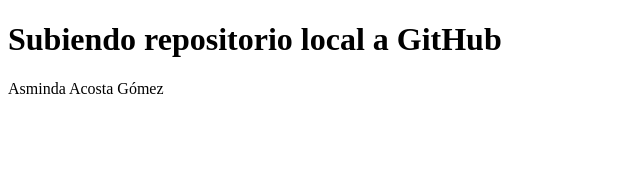
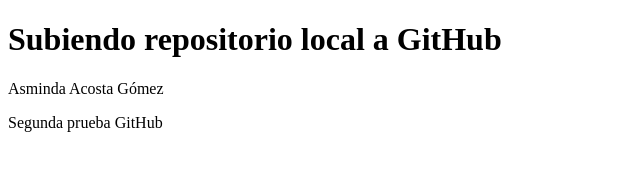
Before and after one commit to Asakdy/ing-github, a plain HTML site: page index.html in a window 1280 px wide. Shown: the whole page, without its empty margins (0-640 px from the left). Drawn offline with Linux system fonts and the light colour scheme.

Commit message:
agregue parrafo

```diff
--- a/index.html
+++ b/index.html
@@ -9,5 +9,6 @@
 <body>
     <h1>Subiendo repositorio local a GitHub</h1>
     <p>Asminda Acosta Gómez</p>
+    <p>Segunda prueba GitHub</p>
 </body>
 </html>
```
